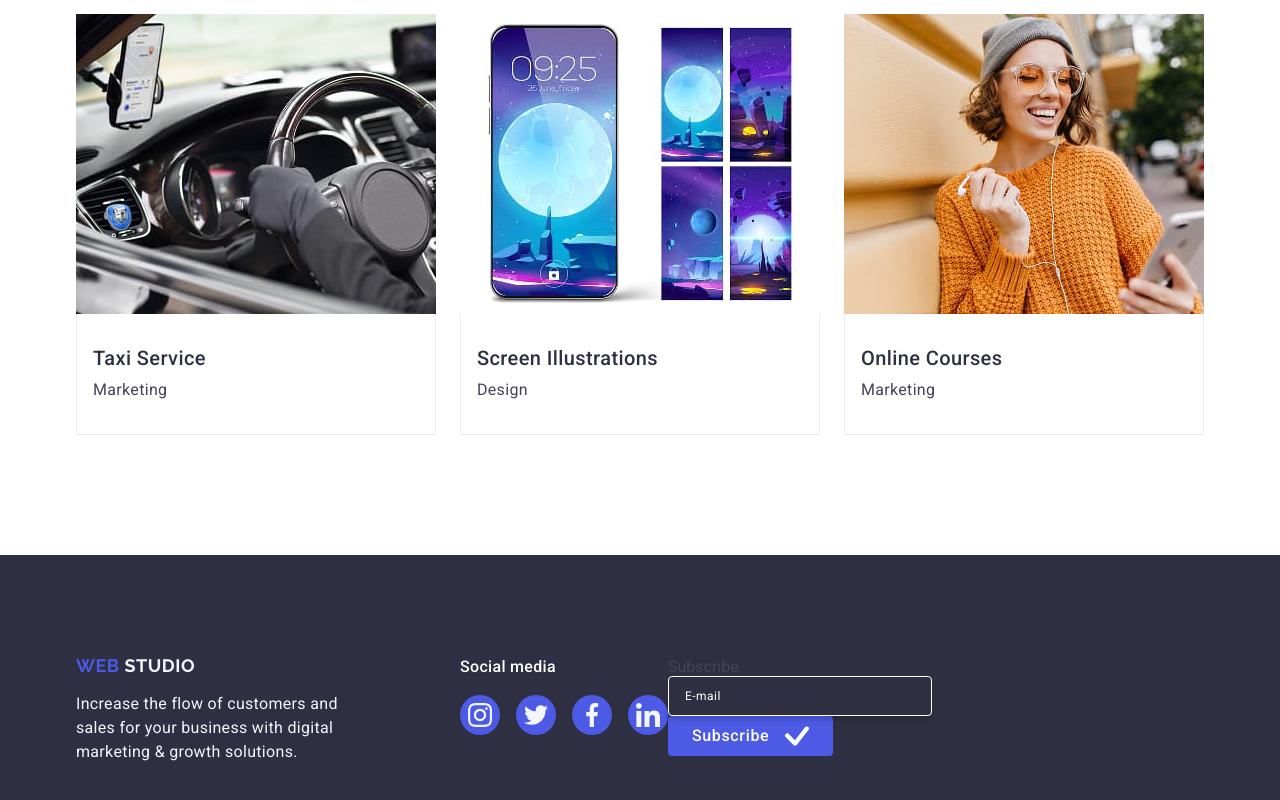
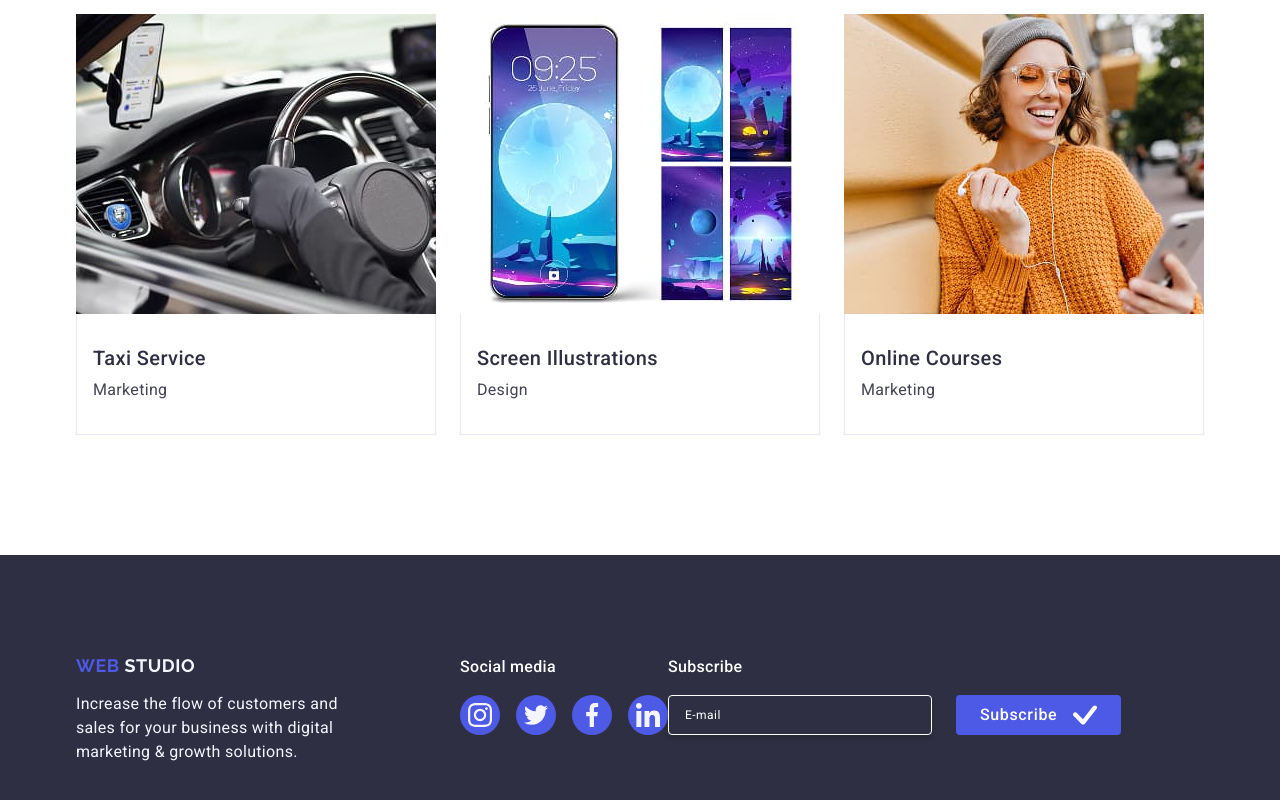
Before and after one commit to MariiTytiuk/goit-markup-hw-05, a plain HTML site: page index.html in a window 1280 px wide. Shown: the part 2596-3396 px from the top of the page. Drawn offline with nearby package versions, Linux system fonts and the light colour scheme.

Commit message:
add footer

```diff
--- a/css/styles.css
+++ b/css/styles.css
@@ -482,6 +482,14 @@ color: #434455;
     gap: 16px;
 }
 
+.footer-title {
+    margin-bottom: 16px;
+    font-weight: 500;
+    line-height: 1.5;
+    letter-spacing: 0.02em;
+    color: #ffffff;
+}
+
 .li-portfolio:hover,
 .li-portfolio:focus {
     box-shadow: 0px 1px 6px rgba(46, 47, 66, 0.08), 0px 1px 1px rgba(46, 47, 66, 0.16), 0px 2px 1px rgba(46, 47, 66, 0.08);
@@ -522,6 +530,11 @@ color: #434455;
     outline: none;
 }
 
+.subscribe-form {
+    display: flex;
+    gap: 24px;
+}
+
 .subscribe-button {
     min-width: 165px;
     height: 40px;
@@ -539,6 +552,7 @@ color: #434455;
     color: #fff;
     background-color: #4d5ae5;
     transition: background-color 250ms cubic-bezier(0.4, 0, 0.2, 1);
+    align-items: center;
 }
 
 .subscribe-button:hover,
```
